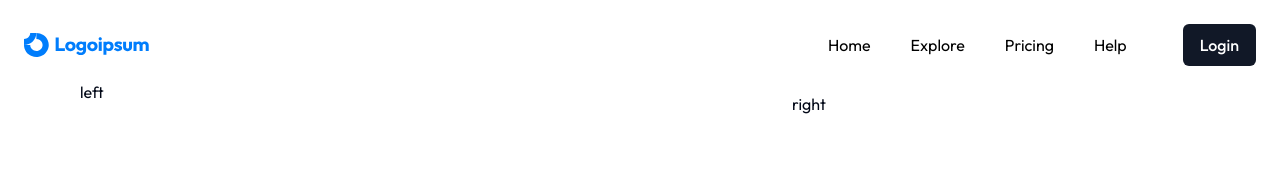
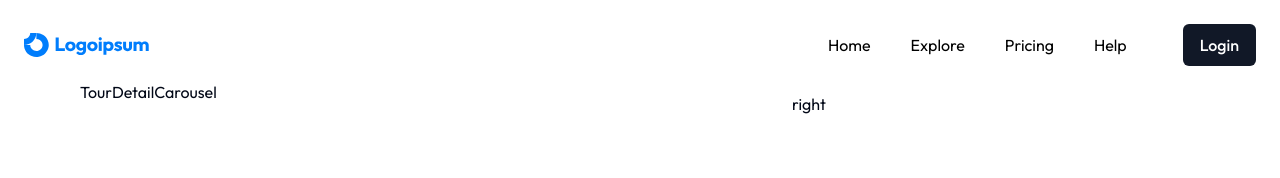
Before and after one commit to adebisiii/cabin-charter-next, a Next.js app: page /tour-detail/1 in a window 1280 px wide. Shown: the top 178 px of the page. Built offline with nearby package versions, Linux system fonts and the light colour scheme.

Commit message:
tour details

```diff
--- a/app/tour-detail/[slug]/page.tsx
+++ b/app/tour-detail/[slug]/page.tsx
@@ -1,10 +1,12 @@
+import TourDetailCarousel from "@/components/TourDetailCarousel"
+
 const TourDetail = () => {
   return (
     <main className="w-full md:py-20">
       <div className="w-full max-w-[1280px] px-5 md:px-10 mx-auto">
         <div className="flex flex-col lg:flex-row md:px-10 gap-[50px] lg:gap-[100px]">
           <div className="w-full md:w-auto flex-[1.5] max-w-[500px] lg:max-w-full mx-auto lg:mx-0">
-            left
+            <TourDetailCarousel />
           </div>
           <div className="flex-1 py-3">right</div>
         </div>
--- a/components/TourDetailCarousel.tsx
+++ b/components/TourDetailCarousel.tsx
@@ -0,0 +1,8 @@
+
+const TourDetailCarousel = () => {
+  return (
+    <div>TourDetailCarousel</div>
+  )
+}
+
+export default TourDetailCarousel
```
